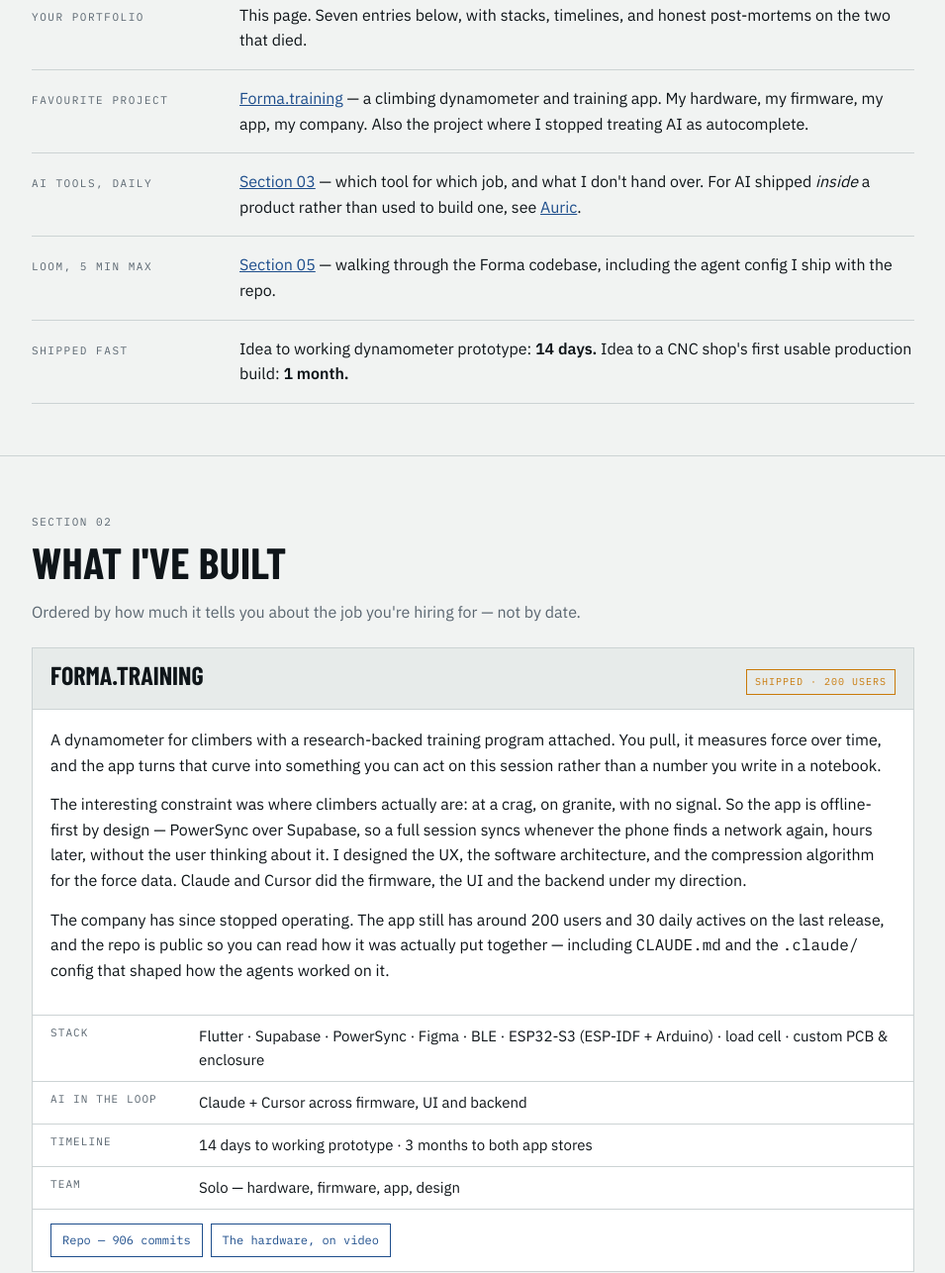
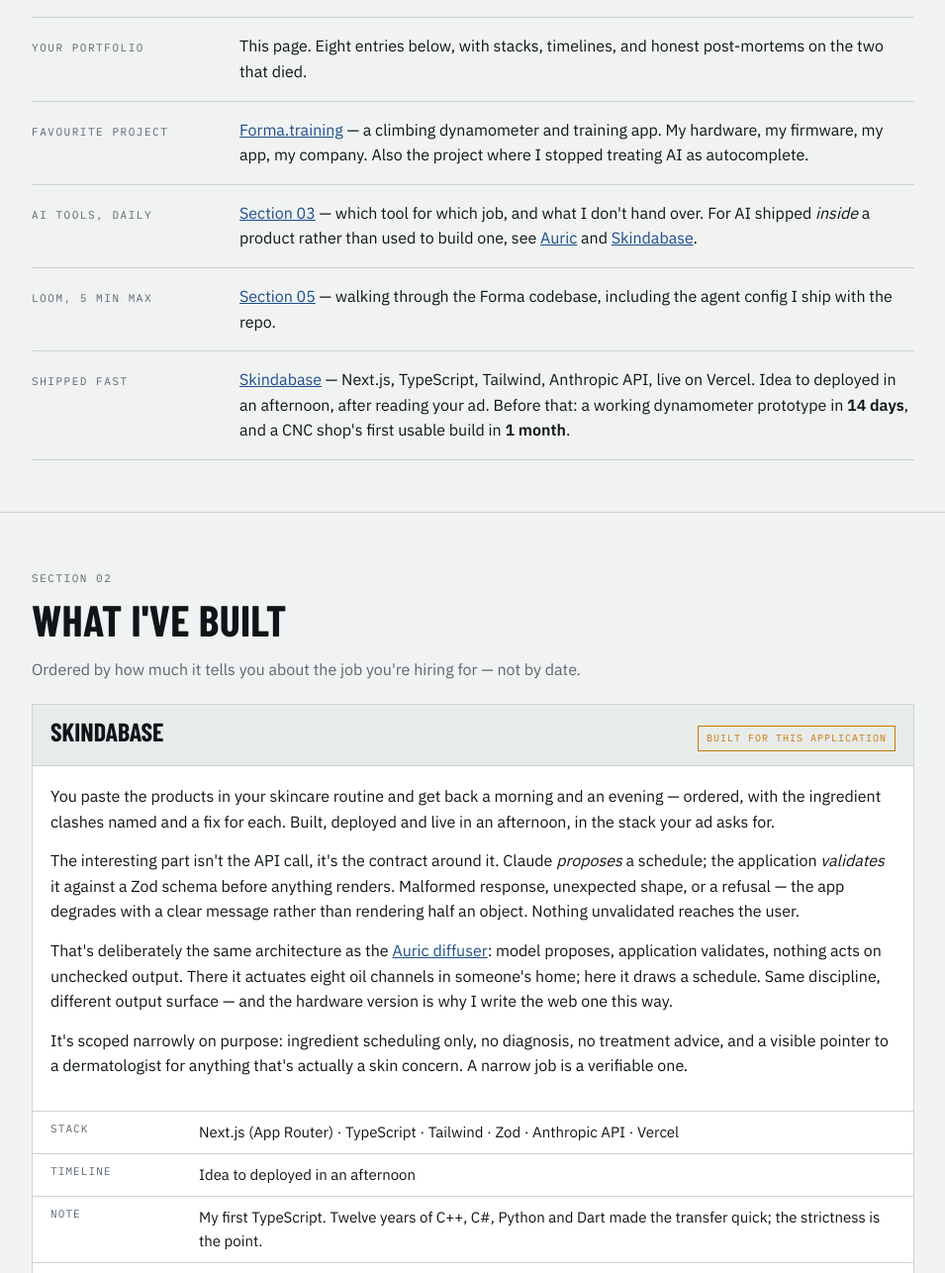
Before and after one commit to khangeqkai/hire-me, a plain HTML site: page index.html in a window 1280 px wide. Shown: the part 1514-2800 px from the top of the page at 99% size, without its empty margins (162-1117 px from the left). Drawn offline with nearby package versions, Linux system fonts and the light colour scheme.

Commit message:
Updated 1

```diff
--- a/index.html
+++ b/index.html
@@ -256,7 +256,9 @@
       tooling run, so you learn to get it right the first time.
       <strong>Then AI collapsed my timeline.</strong> My last product went from idea to working
       prototype in fourteen days and onto both app stores in three months. Solo &mdash; hardware,
-      firmware and app. Software speed, hardware discipline. Below is the evidence, not the claim.
+      firmware and app. Then I read your ad and built
+      <a href="#skindabase">Skindabase</a> in an afternoon to answer it. Software speed, hardware
+      discipline. Below is the evidence, not the claim.
     </p>
 
     <!-- SIGNATURE: dynamometer trace, drawn from the Forma.training hardware -->
@@ -300,9 +302,9 @@
     </div>
 
     <div class="readout">
+      <div><b>1</b><span class="label">Afternoon, idea to deployed</span></div>
       <div><b>5</b><span class="label">Patents under my name</span></div>
       <div><b>906</b><span class="label">Commits, public repo</span></div>
-      <div><b>2</b><span class="label">App stores shipped to</span></div>
       <div><b>12</b><span class="label">Years building, since age 20</span></div>
     </div>
   </div>
@@ -320,11 +322,11 @@
     <div class="asks">
       <div class="ask">
         <span class="label">Your GitHub</span>
-        <p><a href="https://github.com/khangeqkai">github.com/khangeqkai</a> &mdash; two production repos made public for this application, plus a firmware reflash project.</p>
+        <p><a href="https://github.com/khangeqkai">github.com/khangeqkai</a> &mdash; four public repos: this application's build, two production projects, and a firmware reflash.</p>
       </div>
       <div class="ask">
         <span class="label">Your portfolio</span>
-        <p>This page. Seven entries below, with stacks, timelines, and honest post-mortems on the two that died.</p>
+        <p>This page. Eight entries below, with stacks, timelines, and honest post-mortems on the two that died.</p>
       </div>
       <div class="ask">
         <span class="label">Favourite project</span>
@@ -332,7 +334,7 @@
       </div>
       <div class="ask">
         <span class="label">AI tools, daily</span>
-        <p><a href="#ai">Section 03</a> &mdash; which tool for which job, and what I don't hand over. For AI shipped <em>inside</em> a product rather than used to build one, see <a href="#auric">Auric</a>.</p>
+        <p><a href="#ai">Section 03</a> &mdash; which tool for which job, and what I don't hand over. For AI shipped <em>inside</em> a product rather than used to build one, see <a href="#auric">Auric</a> and <a href="#skindabase">Skindabase</a>.</p>
       </div>
       <div class="ask">
         <span class="label">Loom, 5 min max</span>
@@ -340,7 +342,7 @@
       </div>
       <div class="ask">
         <span class="label">Shipped fast</span>
-        <p>Idea to working dynamometer prototype: <strong>14 days.</strong> Idea to a CNC shop's first usable production build: <strong>1 month.</strong></p>
+        <p><a href="#skindabase">Skindabase</a> &mdash; Next.js, TypeScript, Tailwind, Anthropic API, live on Vercel. Idea to deployed in an afternoon, after reading your ad. Before that: a working dynamometer prototype in <strong>14 days</strong>, and a CNC shop's first usable build in <strong>1 month</strong>.</p>
       </div>
     </div>
   </div>
@@ -353,6 +355,51 @@
     <p class="lede">Ordered by how much it tells you about the job you're hiring for &mdash; not by date.</p>
 
     <!-- 1 -->
+    <article class="proj" id="skindabase">
+      <div class="proj-head">
+        <h3>Skindabase</h3>
+        <span class="tag live">Built for this application</span>
+      </div>
+      <div class="proj-body">
+        <p>
+          You paste the products in your skincare routine and get back a morning and an evening
+          &mdash; ordered, with the ingredient clashes named and a fix for each. Built, deployed
+          and live in an afternoon, in the stack your ad asks for.
+        </p>
+        <p>
+          The interesting part isn't the API call, it's the contract around it. Claude
+          <em>proposes</em> a schedule; the application <em>validates</em> it against a Zod schema
+          before anything renders. Malformed response, unexpected shape, or a refusal &mdash; the
+          app degrades with a clear message rather than rendering half an object. Nothing
+          unvalidated reaches the user.
+        </p>
+        <p>
+          That's deliberately the same architecture as the <a href="#auric">Auric diffuser</a>:
+          model proposes, application validates, nothing acts on unchecked output. There it
+          actuates eight oil channels in someone's home; here it draws a schedule. Same discipline,
+          different output surface &mdash; and the hardware version is why I write the web one this way.
+        </p>
+        <p>
+          It's scoped narrowly on purpose: ingredient scheduling only, no diagnosis, no treatment
+          advice, and a visible pointer to a dermatologist for anything that's actually a skin
+          concern. A narrow job is a verifiable one.
+        </p>
+      </div>
+      <div class="spec">
+        <dl>
+          <dt>Stack</dt><dd>Next.js (App Router) &middot; TypeScript &middot; Tailwind &middot; Zod &middot; Anthropic API &middot; Vercel</dd>
+          <dt>Timeline</dt><dd>Idea to deployed in an afternoon</dd>
+          <dt>Note</dt><dd>My first TypeScript. Twelve years of C++, C#, Python and Dart made the transfer quick; the strictness is the point.</dd>
+          <dt>Team</dt><dd>Solo, with Claude Code</dd>
+        </dl>
+      </div>
+      <div class="links">
+        <a href="https://skindabase.vercel.app/">Use it</a>
+        <a href="https://github.com/khangeqkai/skindabase">Repo &mdash; see the validation layer</a>
+      </div>
+    </article>
+
+    <!-- 2 -->
     <article class="proj" id="forma">
       <div class="proj-head">
         <h3>Forma.training</h3>
@@ -393,7 +440,7 @@
       </div>
     </article>
 
-    <!-- 2 -->
+    <!-- 3 -->
     <article class="proj" id="auric">
       <div class="proj-head">
         <h3>Auric &mdash; AI scent engine</h3>
@@ -610,7 +657,7 @@
         </tr>
         <tr>
           <td>What I don't do</td>
-          <td>Ship what an agent hands me without reading it. Ten years of hardware taught me that a mistake you can't hotfix costs a tooling run &mdash; so I still review architecture, data models and anything touching a user's data line by line. Speed comes from knowing which parts deserve that.</td>
+          <td>Ship what an agent hands me without reading it. Twelve years of hardware taught me that a mistake you can't hotfix costs a tooling run &mdash; so I still review architecture, data models and anything touching a user's data line by line. Speed comes from knowing which parts deserve that.</td>
         </tr>
       </tbody>
     </table>
```
